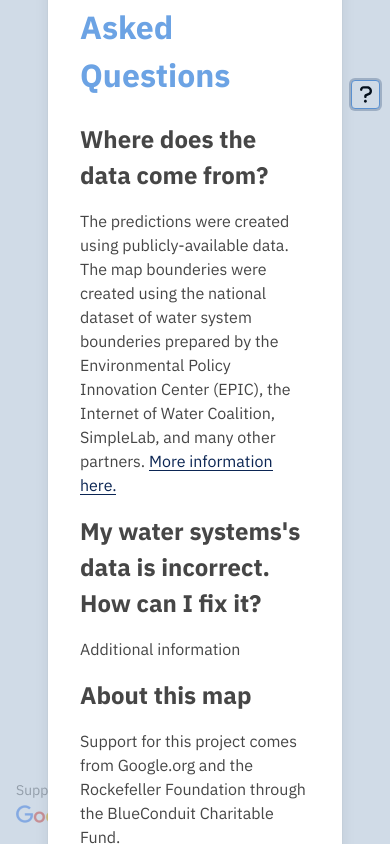
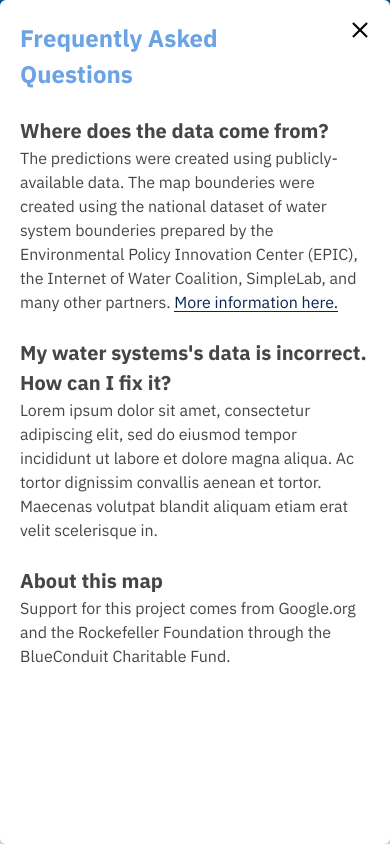
Before and after one commit to BlueConduit/open-data-platform, a Vue app in the folder client-new/: page / in a window 390 px wide. Both pictures are taken after a click on the button "Help". Built offline with nearby package versions, Linux system fonts and the light colour scheme; no server answers; what @esri/arcgis-rest-request would draw is missing.

Commit message:
Component updates for mobile

```diff
--- a/client-new/src/assets/styles/base/button.scss
+++ b/client-new/src/assets/styles/base/button.scss
@@ -3,6 +3,7 @@
 		background-color: $primary;
 		border-color: $primary;
 		color: $link-hover;
+		font-weight: 600;
 
 		&:hover {
 			background-color: #f7d694;
--- a/client-new/src/assets/styles/main.scss
+++ b/client-new/src/assets/styles/main.scss
@@ -30,10 +30,3 @@ $family-primary: 'IBM Plex Sans', sans-serif;
 @import 'base/properties';
 @import 'base/button';
 @import 'base/popup';
-
-@include touch {
-	.modal-content {
-		max-height: 90vh;
-		overflow-y: scroll;
-	}
-}
--- a/client-new/src/components/HelpModal.vue
+++ b/client-new/src/components/HelpModal.vue
@@ -17,7 +17,9 @@
 					of Water Coalition, SimpleLab, and many other partners. <a href="#" target="_blank">More information here.</a>
 				</p>
 				<h2>My water systems's data is incorrect. How can I fix it?</h2>
-				<p>Additional information</p>
+				<p>Lorem ipsum dolor sit amet, consectetur adipiscing elit, sed do eiusmod tempor incididunt ut labore et dolore
+					magna aliqua. Ac tortor dignissim convallis aenean et tortor. Maecenas volutpat blandit aliquam etiam erat velit
+					scelerisque in.</p>
 				<h2>About this map</h2>
 				<p>Support for this project comes from Google.org and the Rockefeller Foundation through the BlueConduit
 					Charitable Fund.</p>
@@ -46,15 +48,35 @@ export default {
 </script>
 
 <style lang="scss" scoped>
+@use '@/assets/styles/main.scss' as u;
+
 .modal__content {
 	position: relative;
-	margin: 0 3rem;
+
+	@include u.touch {
+		overflow-y: scroll;
+	}
+
+	@include u.desktop {
+		margin: 0 3rem;
+		max-width: 1180px;
+	}
 
 	.box {
 		display: flex;
 		flex-direction: column;
-		padding: 2rem;
-		min-height: 60vh;
+		margin: 0;
+		padding: 1.25rem;
+		min-height: 100vh;
+
+		> *:not(h2) {
+			@include u.block(1.5rem);
+		}
+
+		@include u.desktop {
+			min-height: 60vh;
+			padding: 2rem;
+		}
 	}
 }
 
@@ -62,6 +84,11 @@ export default {
 	position: absolute;
 	max-width: unset;
 	max-height: unset;
+
+	@include u.touch {
+		top: 10px;
+		right: 10px;
+	}
 
 	&::before,
 	&::after {
@@ -78,15 +105,34 @@ h2 {
 	margin-top: 0;
 }
 
+h1 {
+	@include u.touch {
+		max-width: 70%;
+		font-size: 1.5rem;
+	}
+}
+
 h2 {
 	margin-bottom: 0;
+	font-size: 1.25rem;
+}
+
+p {
+	margin-top: 0;
 }
 
 .toggle {
 	position: absolute;
-	top: 5rem;
 	right: 10px;
 	z-index: 10;
+
+	@include u.touch {
+		bottom: 10px;
+	}
+
+	@include u.desktop {
+		top: 5rem;
+	}
 
 	.button {
 		width: 29px;
--- a/client-new/src/components/InfoCard.vue
+++ b/client-new/src/components/InfoCard.vue
@@ -1,9 +1,12 @@
 <template>
-	<section class="info__card is-hidden-touch">
-		<div class="card">
+	<section class="info__card" :class="{ 'lower-active': !isActive }">
+		<div class="card card__main" :class="{ 'is-active': isActive }">
+			<div class="is-hidden-touch">
 				<h1><span>Click on a state</span> to see lead service line data</h1>
 				<p>or</p>
 				<GeocodeControl />
+			</div>
+			<h1 class="is-hidden-desktop">Welcome to the lead service line data map</h1>
 			<div class="card__content">
 				<p><strong>The goal of the map</strong> is to provide a singular place for</p>
 				<ul>
@@ -14,7 +17,13 @@
 				<p>This map is based on open source machine learning software that predicts where the X-X million lead service
 					lines are the country are located. The map is based on publicly-available data that BlueConduit has collected
 					from 9,809 lead service line inventories, across all 50 states and Washington, D.C.</p>
+				<div class="card__footer is-hidden-desktop">
+					<button class="button is-primary" @click="close" title="Go to the Map">Go to the Map</button>
 				</div>
+			</div>
+		</div>
+		<div class="card card__lower" :class="{ 'is-active': !isActive }">
+			<h1><span>Tap on a state</span> to see lead service line data</h1>
 		</div>
 	</section>
 </template>
@@ -25,27 +34,102 @@ import GeocodeControl from './GeocodeControl.vue';
 export default {
 	name: "InfoCard",
 	emits: [ "queryResults" ],
-	components: { GeocodeControl }
+	components: { GeocodeControl },
+	data() {
+		return {
+			isActive: true,
+		}
+	},
+	methods: {
+		close() {
+			this.isActive = false;
+		}
+	}
 };
 </script>
 
 <style lang="scss" scoped>
+@use '@/assets/styles/main.scss' as u;
+
 .info__card {
 	position: absolute;
+	z-index: 15;
+
+	@include u.touch {
+		&.lower-active {
+			bottom: 0;
+		}
+	}
+
+	@include u.desktop {
 		top: 10px;
 		left: 10px;
 		width: 400px;
 		z-index: 1;
 	}
+}
 
 .card {
 	padding: 1rem;
 
+	&__main {
+
+		@include u.touch {
+			padding: 2rem;
+			height: 95vh;
+			background-image: url('@/assets/images/background-mobile.png');
+			background-size: cover;
+			background-position: center;
+			background-repeat: no-repeat;
+			border-radius: 0;
+
+			&:not(.is-active) {
+				display: none;
+			}
+		}
+
+		&,
+		strong {
+			@include u.touch {
+				color: #fff;
+			}
+		}
+
 		&__content {
-		p:first-of-type {
+			h1 {
+				margin-bottom: 0;
+
+				@include u.touch {
+					font-size: 2.5rem;
+					font-weight: 500;
+					color: #fff;
+				}
+			}
+
+			p {
+				&:first-of-type {
 					margin-bottom: 0;
 				}
 			}
+		}
+
+	}
+
+	&__footer {
+		display: flex;
+		justify-content: center;
+		margin: 2.5rem 0 1rem;
+	}
+
+	&__lower {
+
+		border-radius: 10px 10px 0 0;
+
+		&:not(.is-active) {
+			display: none;
+		}
+	}
+
 }
 
 ul {
@@ -53,7 +137,6 @@ ul {
 }
 
 h1 {
-	margin-bottom: 0;
 	font-weight: 400;
 	line-height: 1.2;
 
--- a/client-new/src/components/MapPanel.vue
+++ b/client-new/src/components/MapPanel.vue
@@ -82,7 +82,7 @@
 			</p>
 
 			<div class="my-6 has-text-centered">
-				<a href="#" class="button is-primary has-text-weight-bold" target="_blank" rel="noopener">Learn more about
+				<a href="#" class="button is-primary" target="_blank" rel="noopener">Learn more about
 					BlueConduit</a>
 				<p class="has-text-weight-bold">Have a question about your water system boundary or predictions?
 					<a href="#" target="_blank" rel="noopener">Contact
```
Lines whose indentation alone changed are shown as unchanged.
